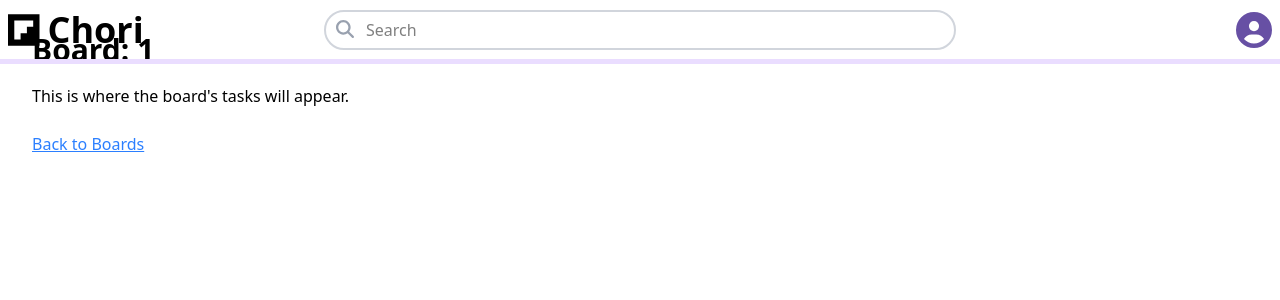
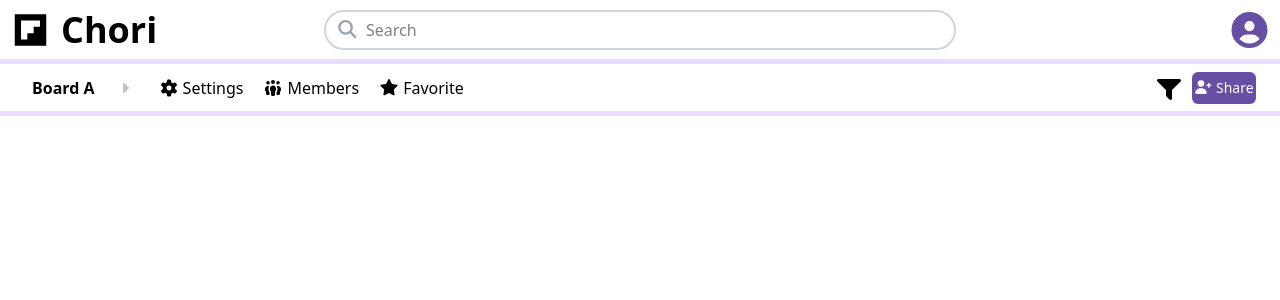
Before and after one commit to garrettjbond/chori, a React (Vite) app: page /board/1 in a window 1280 px wide. Shown: the top 300 px of the page. Built offline with nearby package versions, Linux system fonts and the light colour scheme.

Commit message:
Finished the mobile and desktop verson of the TaskBar component

```diff
--- a/package.json
+++ b/package.json
@@ -10,9 +10,11 @@
     "preview": "vite preview"
   },
   "dependencies": {
+    "@fortawesome/fontawesome-svg-core": "^7.0.0",
     "@fortawesome/free-brands-svg-icons": "^6.7.2",
-    "@fortawesome/free-solid-svg-icons": "^6.7.2",
-    "@fortawesome/react-fontawesome": "^0.2.2",
+    "@fortawesome/free-regular-svg-icons": "^7.0.0",
+    "@fortawesome/free-solid-svg-icons": "^7.0.0",
+    "@fortawesome/react-fontawesome": "^0.2.3",
     "@tailwindcss/vite": "^4.1.11",
     "react": "^19.1.0",
     "react-dom": "^19.1.0",
--- a/src/components/Button.tsx
+++ b/src/components/Button.tsx
@@ -1,12 +1,22 @@
 interface ButtonProps extends React.ButtonHTMLAttributes<HTMLButtonElement> {
     children: React.ReactNode;
     className?: string;
+    size?: "small" | "medium" | "large";
 }
 
-function Button({ children, className, ...props }: ButtonProps) {
+const sizeClasses = {
+  small: "text-sm w-16 h-8",
+  medium: "text-lg w-20 h-10",
+  large: "text-xl w-25 h-15",
+};
+
+function Button({ children, className, size = "medium", ...props }: ButtonProps) {
   return (
-    <button className={`rounded-md text-lg lg:text-xl w-20 h-10 lg:w-25 lg:h-15 center hover:bg-lightNurple duration-300 cursor-pointer   ${className}`} {...props}>
-        {children}
+    <button
+      className={`rounded-md ${sizeClasses[size]} center hover:bg-lightNurple duration-300 cursor-pointer ${className}`}
+      {...props}
+    >
+      {children}
     </button>
   );
 }
--- a/src/components/Navbar.tsx
+++ b/src/components/Navbar.tsx
@@ -2,14 +2,18 @@ import { FontAwesomeIcon } from '@fortawesome/react-fontawesome'
 import { faSearch } from '@fortawesome/free-solid-svg-icons'
 import { faFlipboard } from '@fortawesome/free-brands-svg-icons'
 import { faCircleUser } from '@fortawesome/free-solid-svg-icons/faCircleUser'
+import { Link } from 'react-router-dom';
 
 const Navbar = () => {
   return (
-    <div className="fixed top-0 h-16 left-0 w-full grid grid-cols-6 lg:grid-cols-5 xl:grid-cols-4 2xl:grid-cols-3 p-2 border-b-5 border-lavender">
+    <div className="fixed top-0 h-16 left-0 w-full grid grid-cols-6 lg:grid-cols-5 xl:grid-cols-4 2xl:grid-cols-3 p-2 lg:px- border-b-5 border-lavender">
         <div className='flex items-center justify-start'>
-            {/* <img className="w-10 h-10" src={logo} alt="logo" /> */}
-            <FontAwesomeIcon icon={faFlipboard} className="text-4xl" />
-            <h1 className="hidden lg:block text-4xl font-bold pl-2">Chori</h1>
+            <Link to="/" className='cursor-pointer hover:text-nurple duration-300'>
+                <span className="flex items-center">
+                    <FontAwesomeIcon icon={faFlipboard} className="text-4xl" />
+                    <h1 className="hidden lg:block text-4xl font-bold pl-2">Chori</h1>
+                </span>
+            </Link>
         </div>
         <form className='col-span-4 lg:col-span-3 xl:col-span-2 2xl:col-span-1 flex items-center'>
             <div className="relative w-full">
--- a/src/components/SideNav.tsx
+++ b/src/components/SideNav.tsx
@@ -4,13 +4,19 @@ import { faHouse } from "@fortawesome/free-solid-svg-icons/faHouse";
 import { faPeopleGroup } from "@fortawesome/free-solid-svg-icons/faPeopleGroup";
 import { faWindowMaximize } from "@fortawesome/free-solid-svg-icons/faWindowMaximize";
 import { FontAwesomeIcon } from "@fortawesome/react-fontawesome";
+import { Link } from "react-router-dom";
 
 const SideNav = () => {
     return (
         <div className='sideNavContainer hidden xl:block xl:w-1/5 lg:text-2xl xl:flex xl:flex-col xl:gap-5'>
             <p className='sideNavLink cursor-pointer hover:text-nurple duration-300'> <span className='pr-2'><FontAwesomeIcon icon={faHouse} /></span>Home</p>
-            <p className='sideNavLink cursor-pointer hover:text-nurple duration-300'> <span className='pr-2'><FontAwesomeIcon icon={faWindowMaximize} /></span>Boards</p>
-            <hr className="text-ash"/>
+            <Link
+                to="/board/1"  // or the appropriate boardId
+                className="sideNavLink cursor-pointer hover:text-nurple transition-colors duration-300"
+            >
+                <span className="pr-2"><FontAwesomeIcon icon={faWindowMaximize} /></span>Boards
+            </Link>
+            <hr className="text-ash" />
             <p className='sideNavLinkList cursor-pointer hover:text-nurple duration-300'>Board A<span className='pl-2'><FontAwesomeIcon className="rotate-90" icon={faCaretRight} /></span></p>
             <div className="pl-4">
                 <p className='sideNavLinkListItem cursor-pointer hover:text-nurple duration-300'> <span className='pr-2'><FontAwesomeIcon icon={faPeopleGroup} /></span>Members</p>
--- /dev/null
+++ b/src/components/Taskbar.tsx
@@ -0,0 +1,27 @@
+import { faCaretRight, faEllipsis, faFilter, faGear, faPeopleGroup, faStar, faUserPlus } from "@fortawesome/free-solid-svg-icons"
+import { FontAwesomeIcon } from "@fortawesome/react-fontawesome"
+import Button from "./Button"
+
+const Taskbar = () => {
+    return (
+        <div className="fixed top-16 h-13 left-0 w-full pl-4 pr-2 lg:pl-8 lg:pr-6 border-b-5 border-lavender flex justify-between items-center">
+            <div className="flex items-center gap-2">
+                <p className="font-semibold">Board A</p>
+                <div className="hidden sm:block sm:flex gap-2">
+                    <p className="cursor-pointer hover:text-nurple duration-300"><span className='pl-3 pr-1'><FontAwesomeIcon className="text-darkAsh" icon={faCaretRight}></FontAwesomeIcon></span></p>
+                    <p className="cursor-pointer hover:text-nurple duration-300"><span className='pl-3 pr-1'><FontAwesomeIcon icon={faGear}></FontAwesomeIcon></span>Settings</p>
+                    <p className="cursor-pointer hover:text-nurple duration-300"><span className='pl-3 pr-1'><FontAwesomeIcon icon={faPeopleGroup}></FontAwesomeIcon></span>Members</p>
+                    <p className="cursor-pointer hover:text-nurple duration-300"><span className='pl-3 pr-1'><FontAwesomeIcon icon={faStar} /></span>Favorite</p>
+                </div>
+            </div>
+            <div className="flex items-center">
+                <span  className="md:hidden text-2xl pr-2"><FontAwesomeIcon icon={faEllipsis} />
+                </span>
+                <span  className="hidden md:block text-2xl pr-2 cursor-pointer hover:text-nurple duration-300"><FontAwesomeIcon icon={faFilter} /></span>
+                <Button size="small" className="hidden md:block bg-nurple text-white"><FontAwesomeIcon icon={faUserPlus} className="pr-1 text-sm"></FontAwesomeIcon>Share</Button>
+            </div>
+        </div>
+    )
+}
+
+export default Taskbar
--- a/src/pages/BoardPage.tsx
+++ b/src/pages/BoardPage.tsx
@@ -1,18 +1,18 @@
-import { useParams, Link } from 'react-router-dom';
 import Navbar from '../components/Navbar';
+import Taskbar from '../components/Taskbar';
 // import Modal from '../components/Modal';
 
 const BoardPage: React.FC = () => {
-  const { boardId } = useParams<{ boardId: string }>();
 
   return (
-    <div className="p-8">
+    <div className="p-5 w-full">
       <Navbar />
-      <h1 className="text-3xl font-bold mb-4">Board: {boardId}</h1>
-      <p>This is where the board's tasks will appear.</p>
-      <div className="mt-6">
-        <Link to="/" className="text-blue-500 underline hover:text-blue-700">Back to Boards</Link>
-        {/* <Modal isOpen={true} modalMessage={''} children={undefined}></Modal> */}
+      <Taskbar></Taskbar>
+      <div className='pageContainer mt-24 md:flex md:flex-row md:mx-auto md:w-5/9 gap-10'>
+        {/* <Column></Column>
+        <Column></Column>
+        <CreateColumn></CreateColumn>
+        <CreateColumnForm></CreateColumnForm> */}
       </div>
     </div>
   );
--- a/src/pages/LandingPage.tsx
+++ b/src/pages/LandingPage.tsx
@@ -11,14 +11,14 @@ const LandingPage: React.FC = () => {
         <SideNav></SideNav>
         <div className='xl:w-4/5'>
           <div className='landingHeaderContainer flex justify-between items-end'>
-            <h1 className="text-md lg:text-2xl font-bold pl-6">FAVORITES</h1>
+            <h2 className="text-md lg:text-2xl font-bold pl-6">FAVORITES</h2>
           </div>
           <div className='favoritesCardContainer mt-6 flex gap-4 overflow-x-auto p-2'>
             <Card children={undefined}></Card>
             <Card children={undefined}></Card>
           </div>
           <div className='landingHeaderContainer flex justify-between items-end pt-8'>
-            <h1 className="text-md lg:text-2xl font-bold pl-6">YOUR BOARDS</h1>
+            <h2 className="text-md lg:text-2xl font-bold pl-6">YOUR BOARDS</h2>
             <Button className="bg-nurple text-white">Create</Button>
           </div>
           <div className="cardContainer mt-6 flex gap-4 overflow-x-auto p-2">
```
Also changed, not shown: 1 other file (tests, documents, lock files or other folders).
